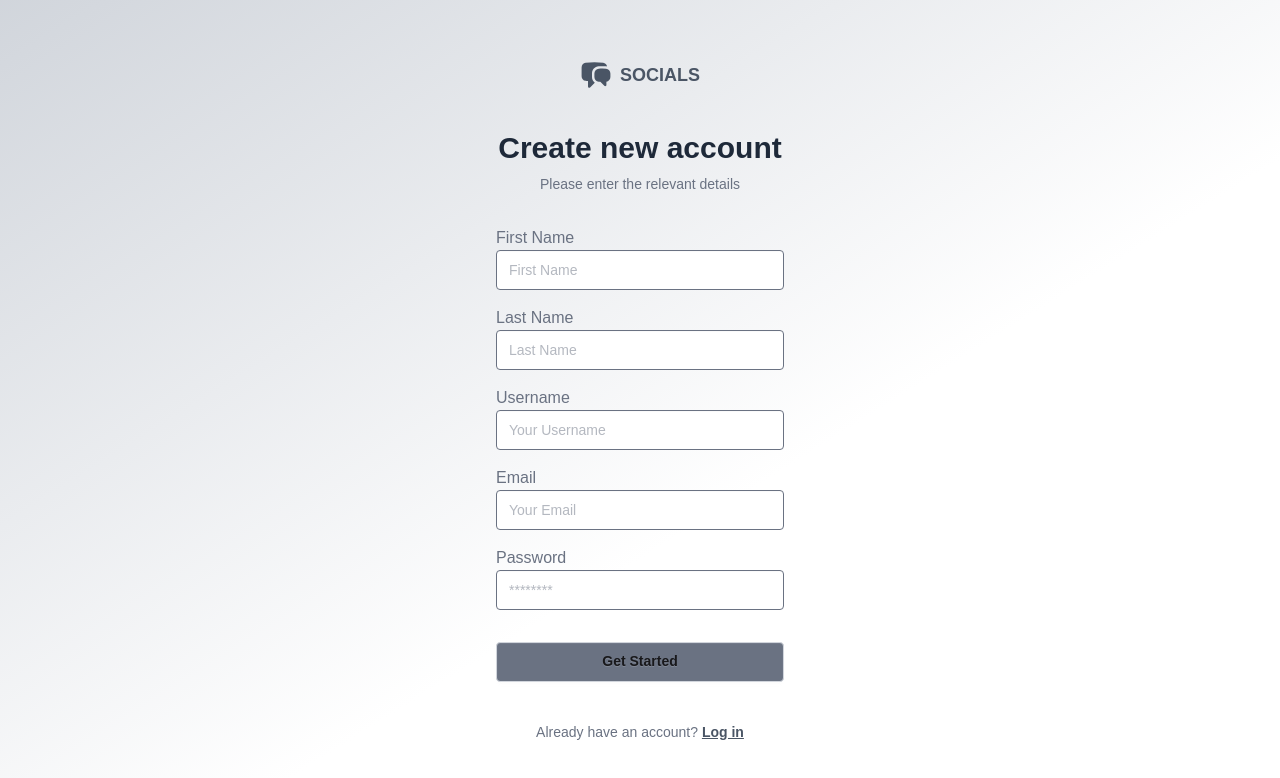
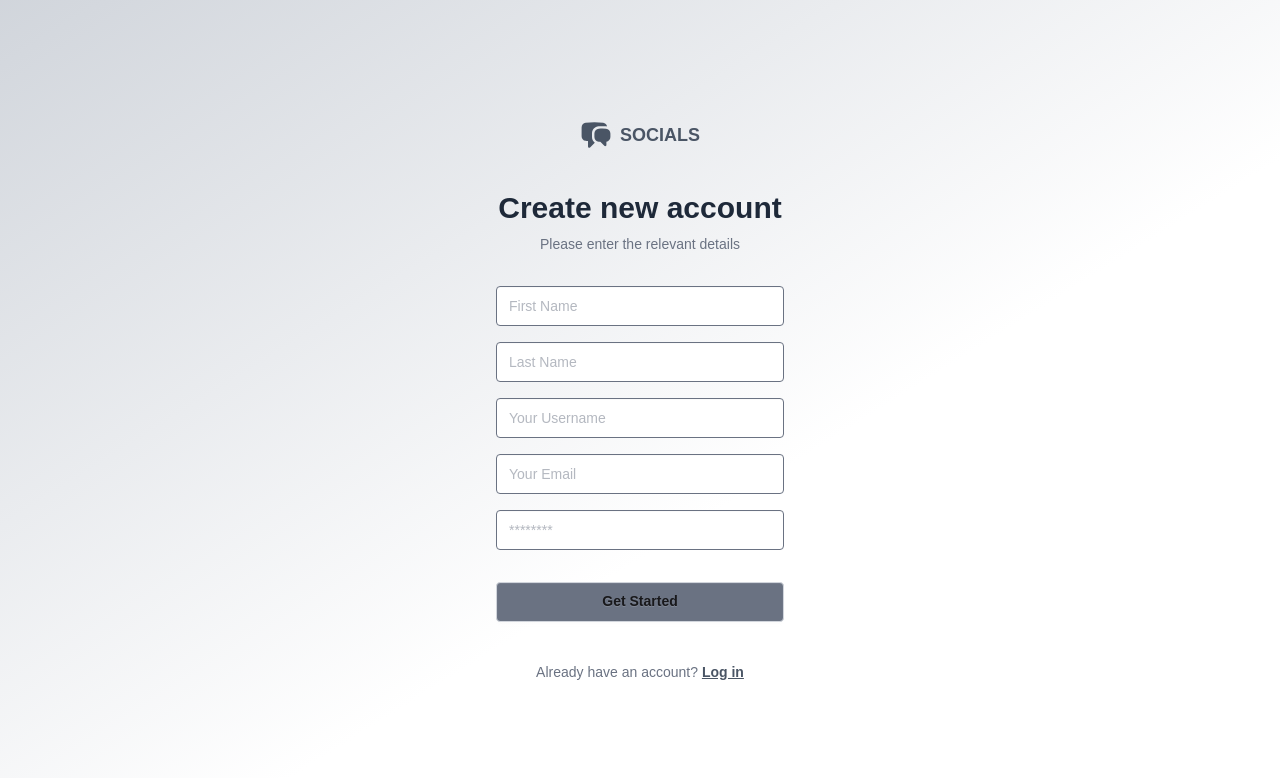
Before and after one commit to oxcode-dev/socials-frontend, a Next.js app: page /auth/register in a window 1280 px wide. Shown: the top 778 px of the page. Built offline with nearby package versions, Linux system fonts and the light colour scheme.

Commit message:
initials

```diff
--- a/app/auth/forgot-password/page.tsx
+++ b/app/auth/forgot-password/page.tsx
@@ -28,7 +28,7 @@ const page = () => {
                             </div>
 
                             <div className="w-full pt-4">
-                                <button className="btn bg-gray-500 border-gray-300 w-full">Sign In</button>
+                                <button className="btn bg-gray-500 border-gray-300 w-full">Submit</button>
                             </div>
                         </form>
                     </div>
--- a/forms/auth/SignUpForm.tsx
+++ b/forms/auth/SignUpForm.tsx
@@ -13,23 +13,23 @@ const SignUpForm = () => {
 
             <form className="flex flex-col w-full space-y-4 text-gray-500">
                 <div>
-                    <label htmlFor="first_name" className="font-medium text-gray-500 mb-1">First Name</label>
+                    {/* <label htmlFor="first_name" className="font-medium text-gray-500 mb-1">First Name</label> */}
                     <input type="text" id="first_name" placeholder="First Name" className="input bg-white border-gray-500" />
                 </div>
                 <div>
-                    <label htmlFor="last_name" className="font-medium text-gray-500 mb-1">Last Name</label>
+                    {/* <label htmlFor="last_name" className="font-medium text-gray-500 mb-1">Last Name</label> */}
                     <input type="text" id="last_name" placeholder="Last Name" className="input bg-white border-gray-500" />
                 </div>
                 <div>
-                    <label htmlFor="username" className="font-medium text-gray-500 mb-1">Username</label>
+                    {/* <label htmlFor="username" className="font-medium text-gray-500 mb-1">Username</label> */}
                     <input type="text" id="username" placeholder="Your Username" className="input bg-white border-gray-500" />
                 </div>
                 <div>
-                    <label htmlFor="email" className="font-medium text-gray-500 mb-1">Email</label>
+                    {/* <label htmlFor="email" className="font-medium text-gray-500 mb-1">Email</label> */}
                     <input type="email" id="email" placeholder="Your Email" className="input bg-white border-gray-500" />
                 </div>
                 <div>
-                    <label htmlFor="email" className="font-medium text-gray-500 mb-1">Password</label>
+                    {/* <label htmlFor="email" className="font-medium text-gray-500 mb-1">Password</label> */}
                     <input type="password" id="password" placeholder="********" className="input bg-white border-gray-500" />
                 </div>
 
```
